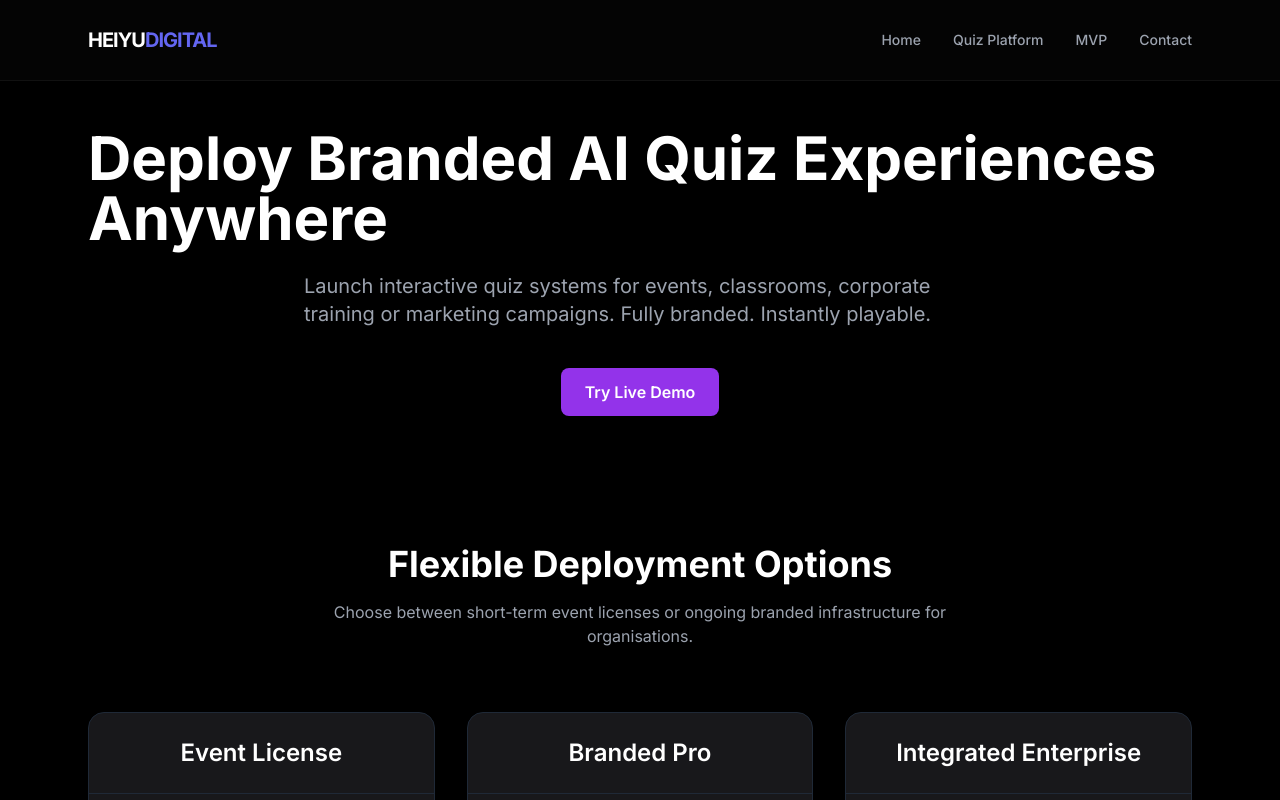
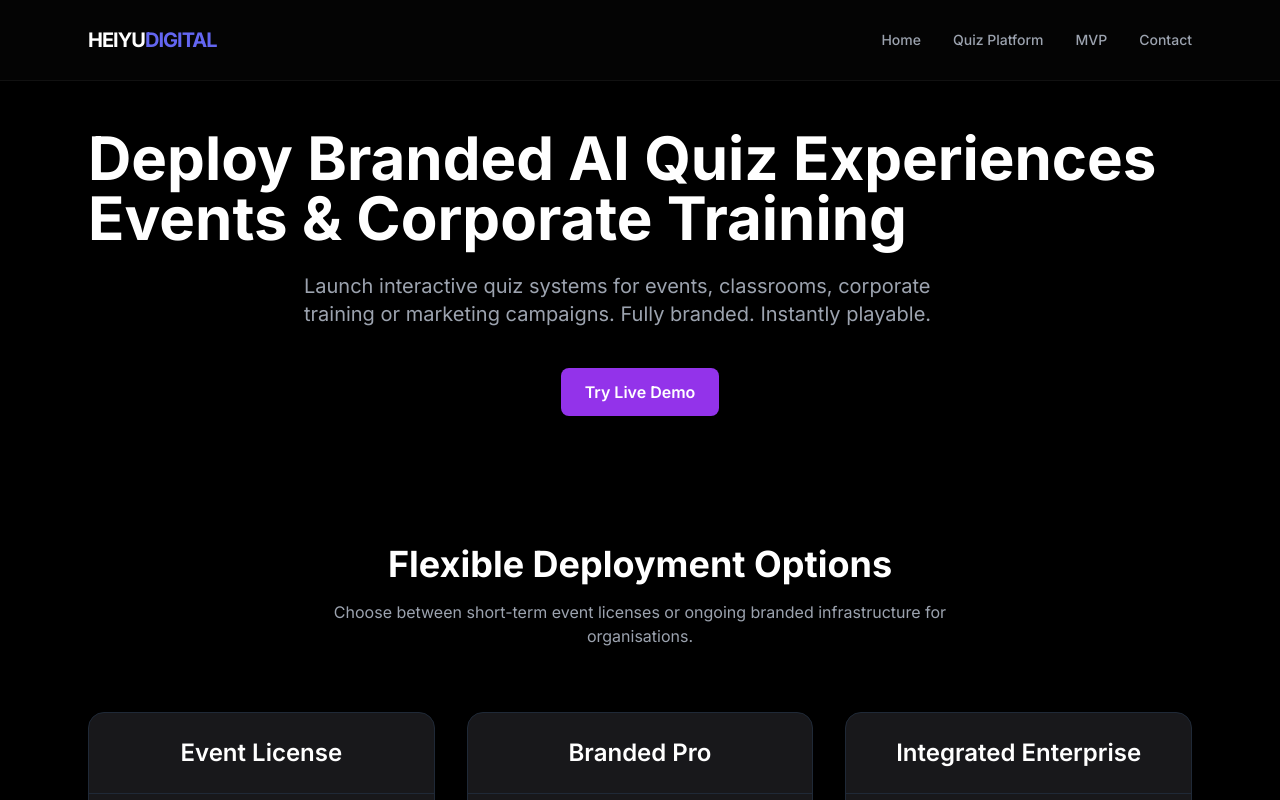
Before and after one commit to IrishDec/heiyu-digital, a Next.js app: page /engagement in a window 1280 px wide. Shown: the top 800 px of the page. Built offline with nearby package versions, Linux system fonts and the light colour scheme.

Commit message:
Refactor MVP page: separate client component and add metadata for SEO

```diff
--- a/app/engagement/page.tsx
+++ b/app/engagement/page.tsx
@@ -66,7 +66,7 @@ useEffect(() => {
 
 
         <h1 className="text-4xl md:text-6xl font-bold leading-tight mb-6">
-          Deploy Branded AI Quiz Experiences Anywhere
+          Deploy Branded AI Quiz Experiences Events & Corporate Training
         </h1>
 
         <p className="text-lg md:text-xl text-gray-400 max-w-2xl mx-auto mb-10">
```
